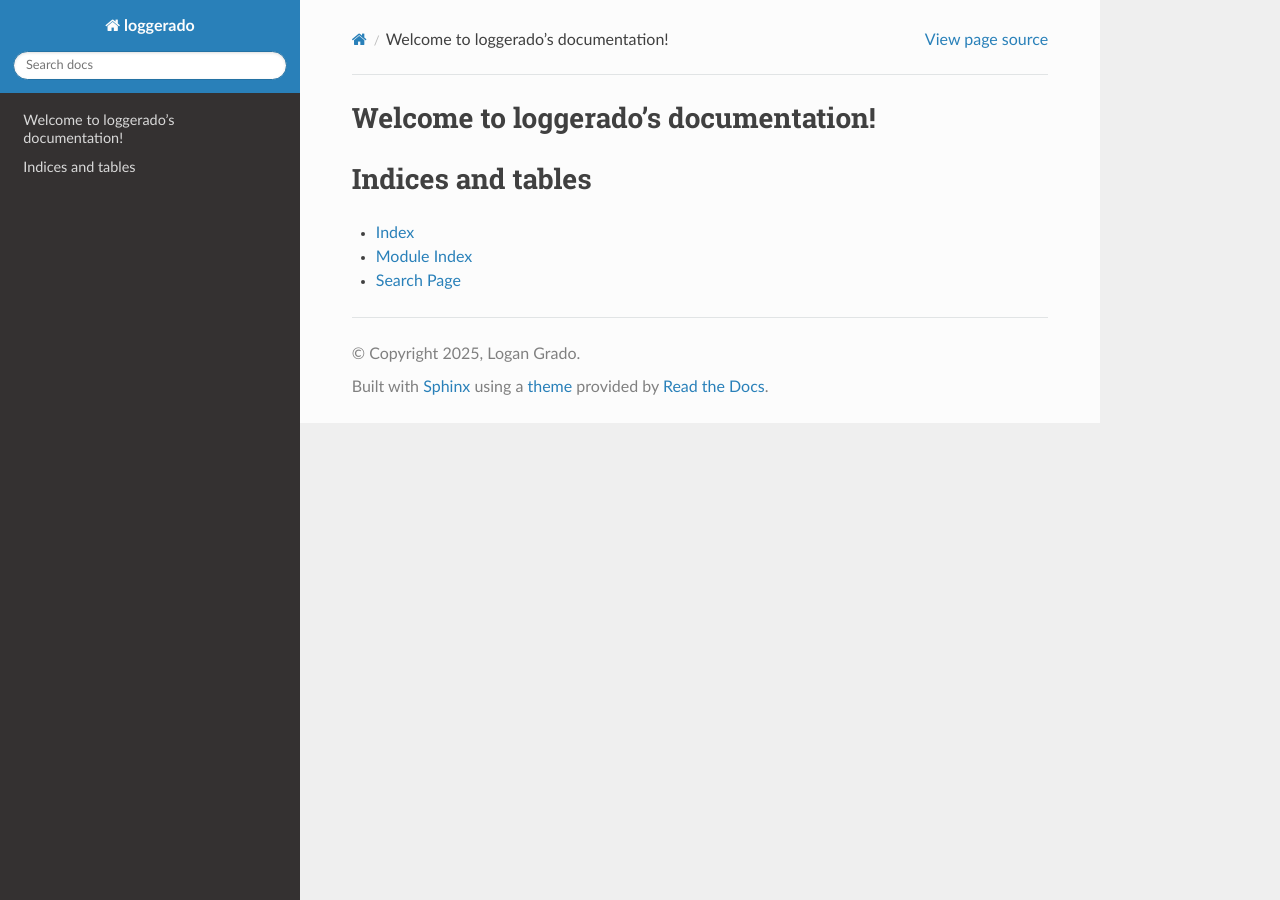
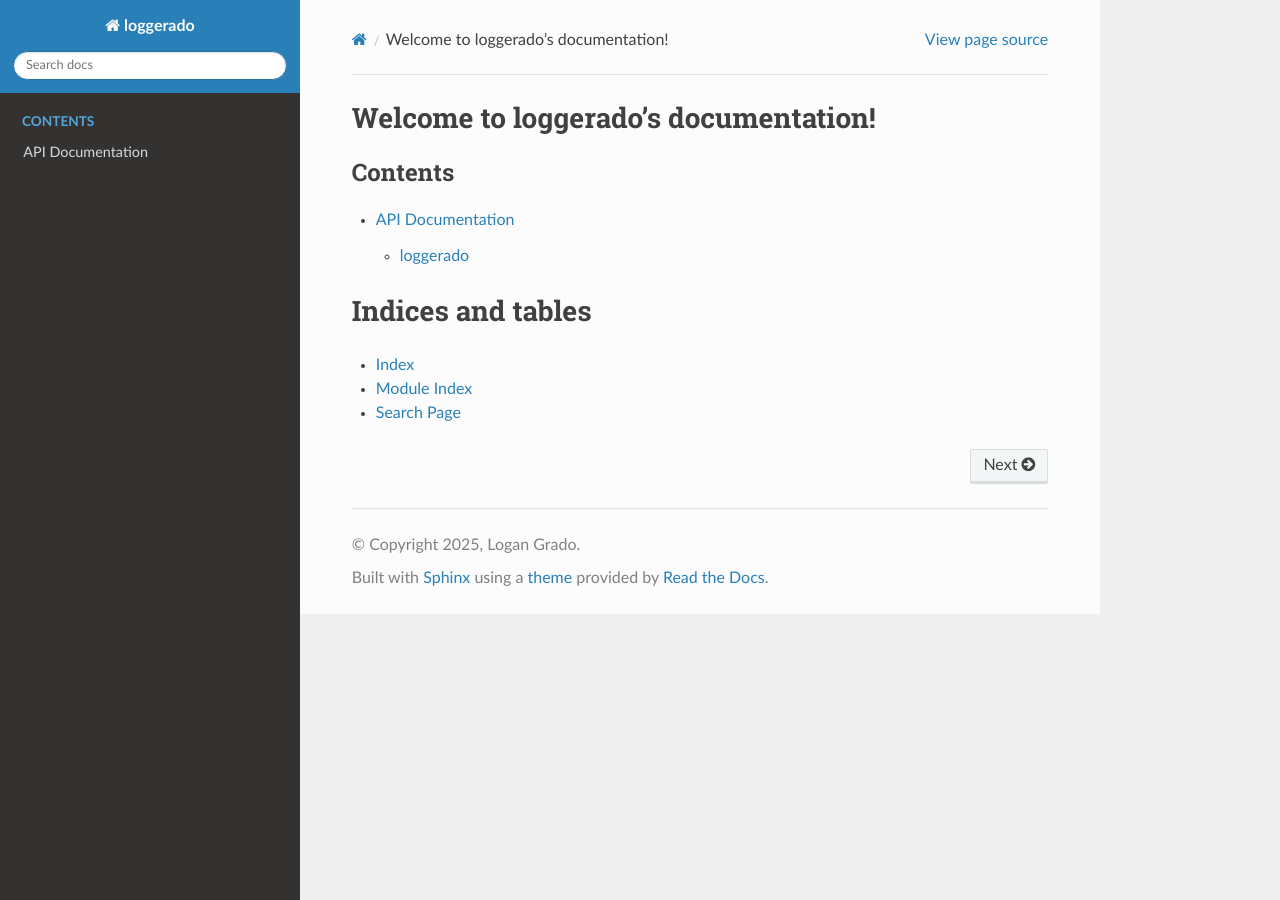
Before and after one commit to logangrado/loggerado, a Sphinx documentation site: the page built from docs/source/index.rst, in a window 1280 px wide. Built offline with Sphinx 7.4.7 and the Read the Docs theme 3.1.0, drawn with Linux system fonts in a browser that asks for light colours.

```diff
--- a/docs/source/index.rst
+++ b/docs/source/index.rst
@@ -11,6 +11,11 @@ Welcome to loggerado's documentation!
    :caption: Contents:
 
 
+.. toctree::
+   :maxdepth: 2
+   :caption: Contents
+
+   api/index
 
 Indices and tables
 ==================
```
Also changed, not shown: docs/source/api/index.rst (added, +8 -0 lines), docs/source/api/loggerado.rst (added, +21 -0 lines), docs/source/api/modules.rst (added, +7 -0 lines), 1 other file.
